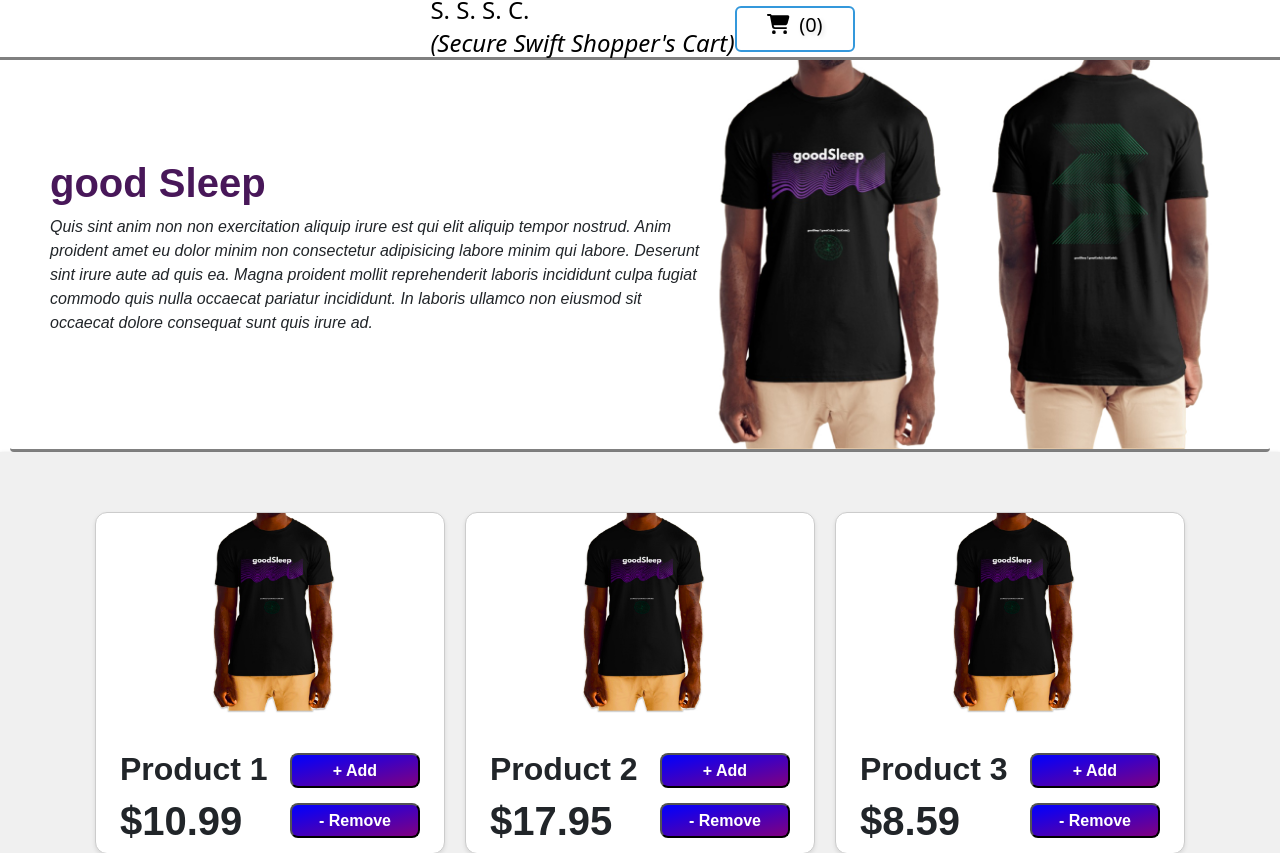
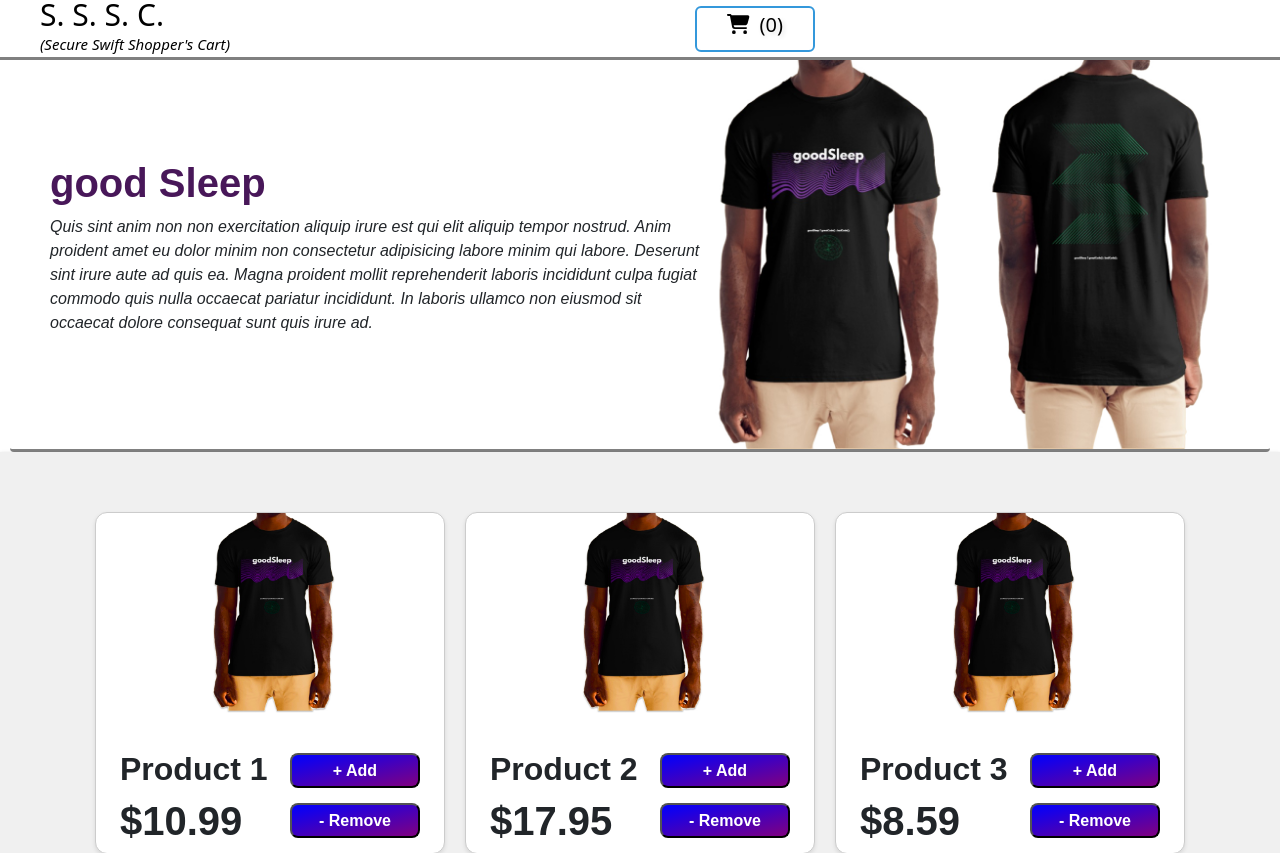
Before and after one commit to grantGCode/Shopping-Cart-Application-Frontend, a React (Create React App) app: page / in a window 1280 px wide. Shown: the top 853 px of the page. Built offline with nearby package versions, Linux system fonts and the light colour scheme.

Commit message:
adjust and resize application Titles

```diff
--- a/src/components/navbar/Navbar.styles.js
+++ b/src/components/navbar/Navbar.styles.js
@@ -34,7 +34,7 @@ export const NavbarContainer = styled.nav`
 
     @media ${device.laptop} {
         display: flex;
-        justify-content: center;
+        justify-content: space-between;
         align-items: center;
         background-color: white;
         border-bottom: 3px solid gray;
@@ -48,14 +48,12 @@ export const NavbarContainer = styled.nav`
     @media ${device.desktop} {
         display: flex;
         justify-content: space-between;
-        // max-width: 1400px;
-        // position: fixed;
+        position: fixed;
         top: 0;
     }
     `;
 
-    export const TitleContainer = styled.div`
-
+export const TitleContainer = styled.div`
     @media ${device.iPhone} {
         display: none;
     }
@@ -66,31 +64,31 @@ export const NavbarContainer = styled.nav`
 
     @media ${device.laptop} {
         display: block;
+        padding-left: 40px;
         color: Black;
 
-        h1, p {
-          margin: 0;
-        }
 
         h1 {
             display: flex;
             justify-content: start;
-            font-size: 4em;
+            align-items: center;
+            margin-bottom: 0px;
+            font-size: 30px;
             text-align: center;
         }
 
         p {
             display: flex;
-            justify-content: start;
-            font-size: 1em;
+            // justify-content: center;
+            margin-bottom: 5px;
+            font-size: 15px;
             font-style: italic;
         }
 
         h1, p {
-            max-width: 500px;
-            padding-left: 5px;
-            font-size: 1.5em;
-            text-align: end;
+            // max-width: 500px;
+            // font-size: 1.5em;
+            // text-align: end;
         }
     }
 
@@ -125,7 +123,7 @@ export const NavbarContainer = styled.nav`
 
     `;
 
-    export const ButtonCart = styled.button`
+export const ButtonCart = styled.button`
 
     @media ${device.iPhone} {
         display: flex;
@@ -181,7 +179,7 @@ export const NavbarContainer = styled.nav`
     `;
 
 export const YourCart = styled.h5`
-@media ${device.iPhone} {
+    @media ${device.iPhone} {
         display: none;
     }
 
--- a/src/pages/Store.jsx
+++ b/src/pages/Store.jsx
@@ -47,9 +47,9 @@ function Store() {
           </li>
         ))}
       </ProductsListContainer>
-        <RemoveButton
-          onClick={purgeShoppingCart}
-        >
+      <RemoveButton
+        onClick={purgeShoppingCart}
+      >
         Remove All From Cart
       </RemoveButton>
     </>
```
Also changed, not shown: src/components/navbar/NavBar.js (indentation only).
